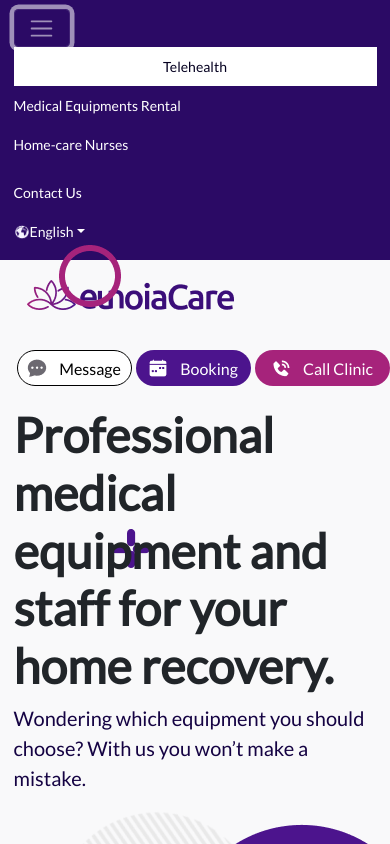
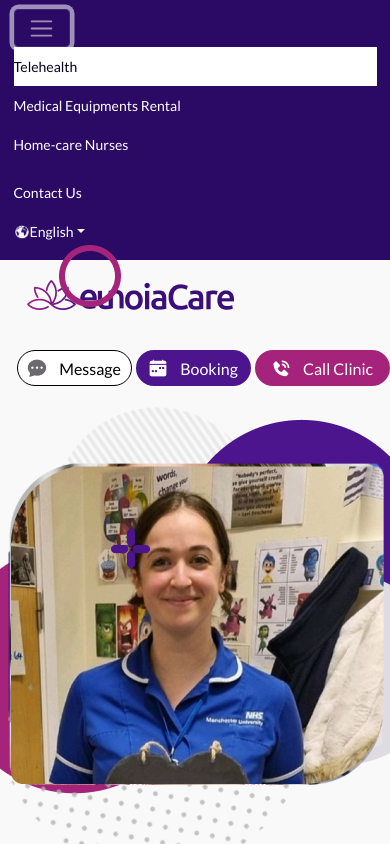
Before and after one commit to NathanNhan/du-an-congty, a React (Create React App) app: page / in a window 390 px wide. Both pictures are taken after a click on the button "Toggle navigation". Shown: the top 844 px of the page. Built offline with nearby package versions, Linux system fonts and the light colour scheme.

Commit message:
update 27/05

```diff
--- a/src/Layout/MainLayout.js
+++ b/src/Layout/MainLayout.js
@@ -64,9 +64,23 @@ const MainLayout = ({children}) => {
                       className="nav-link text-white dropdown-toggle"
                       href="#"
                       tabIndex={-1}
+                      id="dropdownMenuButton1"
+                      data-bs-toggle="dropdown"
+                      aria-expanded="false"
                     >
                       English
                     </a>
+                    <ul
+                      className="dropdown-menu"
+                      aria-labelledby="dropdownMenuButton1"
+                    >
+                      <li>
+                        <a className="dropdown-item">English</a>
+                      </li>
+                      <li>
+                        <a className="dropdown-item">Bahasa</a>
+                      </li>
+                    </ul>
                   </li>
                 </ul>
               </div>
@@ -119,16 +133,22 @@ const MainLayout = ({children}) => {
                 {/* Links */}
                 <h4 className=" mb-4 text-white">Contact</h4>
                 <p className="text-white color-gray">
-                  <img src={`/asset/phonecall_footer.png`} className='icon-footer' />
+                  <img
+                    src={`/asset/phonecall_footer.png`}
+                    className="icon-footer"
+                  />
                   Phone <br /> (021) 29517888
                 </p>
                 <p className="text-white color-gray">
-                  <img src={`/asset/mail_footer.png`} className='icon-footer' />
+                  <img src={`/asset/mail_footer.png`} className="icon-footer" />
                   Email <br />
                   Johny@Semestamedika.com
                 </p>
                 <p className="text-white color-gray">
-                  <img src={`/asset/location_footer.png`} className='icon-footer' />
+                  <img
+                    src={`/asset/location_footer.png`}
+                    className="icon-footer"
+                  />
                   Address
                   <br /> JI. Kamal Raya Outer Ring Road Mutiara Taman Palem Blok
                   A2 No 28 Cengkareng – Jakarta Barat 11730
--- a/src/Pages/HomePage.jsx
+++ b/src/Pages/HomePage.jsx
@@ -93,7 +93,11 @@ const HomePage = () => {
                             <img src="/asset/hinhco.png" alt="" />
                             <img src="/asset/muiten.png" alt="" />
                             <img src="/asset/line.png" alt="" />
-                            <input type="tel" placeholder="xxxx-xxxx-xxxx" className="input-field" />
+                            <input
+                              type="tel"
+                              placeholder="xxxx-xxxx-xxxx"
+                              className="input-field"
+                            />
                           </div>
                         </div>
                         <div className="footer-modal ">
@@ -119,7 +123,7 @@ const HomePage = () => {
         <section className="hero-section">
           <div className="container">
             <div className="row">
-              <div className="col-lg-6 col-md-12 col-sm-12 col-12 custom-content">
+              <div className="col-lg-6 col-md-12 col-sm-12 col-12 order-last order-md-first  custom-content">
                 <h1 className="heavy">
                   Professional medical equipment and staff for your home
                   recovery.
@@ -129,7 +133,7 @@ const HomePage = () => {
                   make a mistake.
                 </p>
               </div>
-              <div className="col-lg-6 col-sm-12 col-md-12 col-12 custom-hero">
+              <div className="col-lg-6 col-sm-12 col-md-12 col-12 order-first order-md-last  custom-hero">
                 <img src={`/asset/hero.png`} alt="" />
               </div>
             </div>
--- a/src/index.scss
+++ b/src/index.scss
@@ -354,6 +354,14 @@ button.btn-1 {
   .icon_start {
 	  display: none!important;
   }
+  .img-arrow img {
+    transform: rotate(90deg);
+}
+li.nav-item.first-item {
+    text-align: left;
+    background: #FFFFFF;
+    padding: 0px!important;
+}
 }
 
 
@@ -361,6 +369,11 @@ button.btn-1 {
   .image-icon-section {
 	  margin-top: 30px;
   }
+  h1.heavy {
+    font-size: 32px!important;
+}
+
+
 }
 
 .PhoneInput {
```
